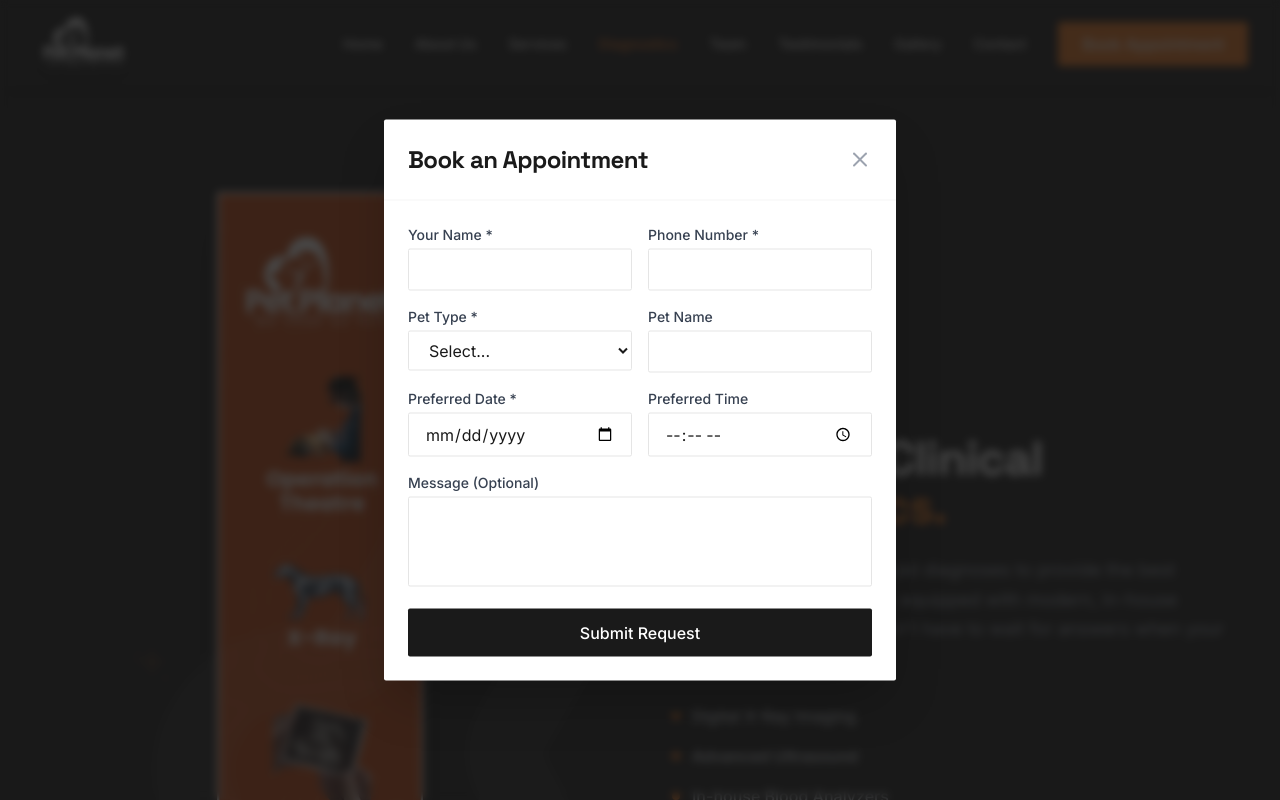
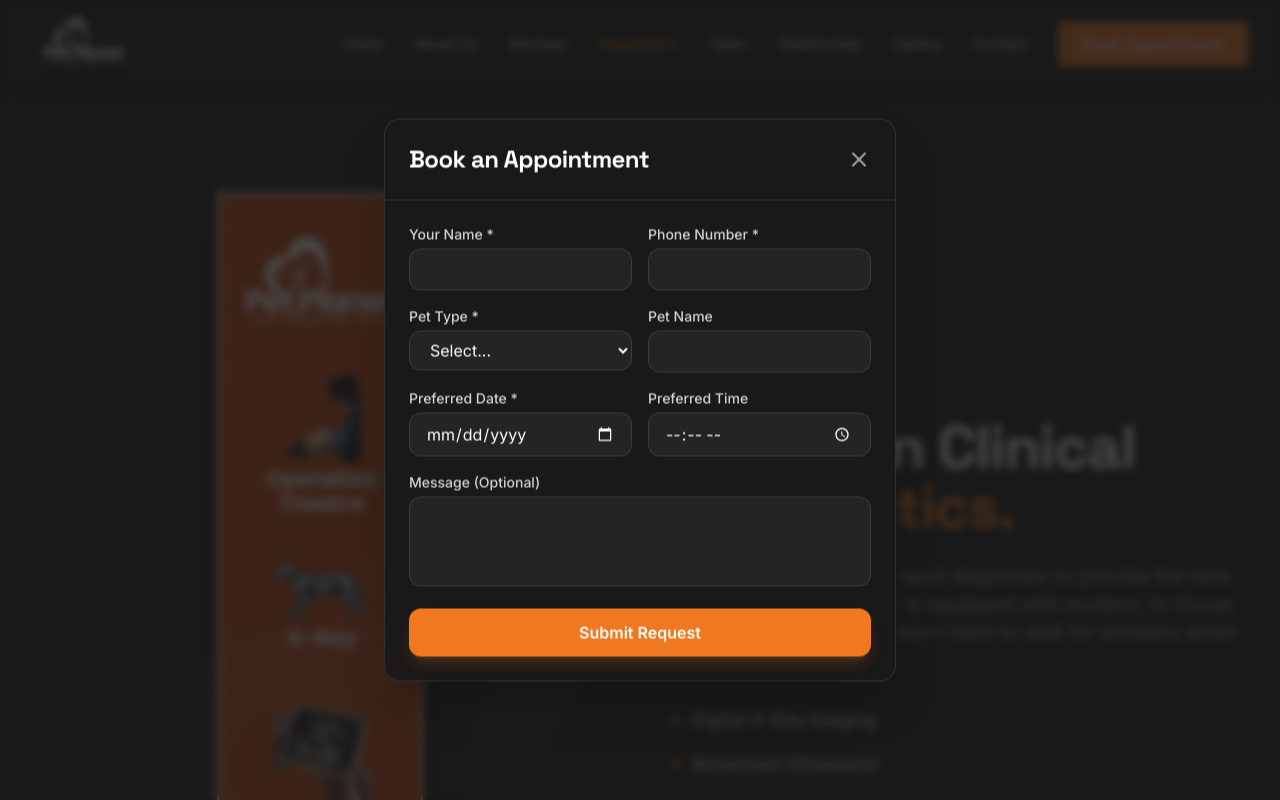
Before and after one commit to Prithvee905/petplanet, a React (Vite) app: page /diagnostics in a window 1280 px wide. Both pictures are taken after a click on the button "Book Appointment". Shown: the top 800 px of the page. Built offline with nearby package versions, Linux system fonts and the light colour scheme.

Commit message:
style: increase text size in diagnostics section for laptop view only

```diff
--- a/src/components/AppointmentModal.tsx
+++ b/src/components/AppointmentModal.tsx
@@ -90,14 +90,14 @@ ${data.message}
             onClick={onClose}
           />
           <motion.div
-            className="fixed top-1/2 left-1/2 -translate-x-1/2 -translate-y-1/2 z-50 w-full max-w-lg bg-white rounded-sm shadow-2xl overflow-hidden"
+            className="fixed top-1/2 left-1/2 -translate-x-1/2 -translate-y-1/2 z-50 w-full max-w-lg bg-black/95 backdrop-blur-2xl rounded-2xl shadow-2xl border border-white/10 overflow-hidden"
             initial={{ opacity: 0, scale: 0.95, y: '-45%', x: '-50%' }}
             animate={{ opacity: 1, scale: 1, y: '-50%', x: '-50%' }}
             exit={{ opacity: 0, scale: 0.95, y: '-45%', x: '-50%' }}
           >
-            <div className="flex justify-between items-center p-6 border-b border-gray-100">
-              <h3 className="text-2xl font-display font-bold">Book an Appointment</h3>
-              <button onClick={onClose} className="text-gray-400 hover:text-black transition-colors">
+            <div className="flex justify-between items-center p-6 border-b border-white/10">
+              <h3 className="text-2xl font-display font-bold text-white">Book an Appointment</h3>
+              <button onClick={onClose} className="text-gray-400 hover:text-white transition-colors">
                 <X size={24} />
               </button>
             </div>
@@ -110,8 +110,8 @@ ${data.message}
                   animate={{ opacity: 1, scale: 1 }}
                 >
                   <CheckCircle2 className="w-20 h-20 text-orange mb-6" />
-                  <h4 className="text-2xl font-display font-bold mb-2">Request Sent!</h4>
-                  <p className="text-gray-600 text-center">We will contact you shortly to confirm your appointment.</p>
+                  <h4 className="text-2xl font-display font-bold mb-2 text-white">Request Sent!</h4>
+                  <p className="text-gray-400 text-center">We will contact you shortly to confirm your appointment.</p>
                 </motion.div>
               ) : (
                 <form onSubmit={handleSubmit} className="space-y-4">
@@ -123,19 +123,19 @@ ${data.message}
 
                   <div className="grid grid-cols-2 gap-4">
                     <div>
-                      <label className="block text-sm font-medium text-gray-700 mb-1">Your Name *</label>
-                      <input required name="name" type="text" className="w-full px-4 py-2 border border-gray-200 rounded-sm focus:outline-none focus:ring-2 focus:ring-orange focus:border-transparent" />
+                      <label className="block text-sm font-medium text-gray-300 mb-1">Your Name *</label>
+                      <input required name="name" type="text" className="w-full px-4 py-2 bg-white/5 border border-white/10 text-white rounded-xl focus:outline-none focus:ring-2 focus:ring-orange focus:border-transparent transition-colors" />
                     </div>
                     <div>
-                      <label className="block text-sm font-medium text-gray-700 mb-1">Phone Number *</label>
-                      <input required name="phone" type="tel" className="w-full px-4 py-2 border border-gray-200 rounded-sm focus:outline-none focus:ring-2 focus:ring-orange focus:border-transparent" />
+                      <label className="block text-sm font-medium text-gray-300 mb-1">Phone Number *</label>
+                      <input required name="phone" type="tel" className="w-full px-4 py-2 bg-white/5 border border-white/10 text-white rounded-xl focus:outline-none focus:ring-2 focus:ring-orange focus:border-transparent transition-colors" />
                     </div>
                   </div>
 
                   <div className="grid grid-cols-2 gap-4">
                     <div>
-                      <label className="block text-sm font-medium text-gray-700 mb-1">Pet Type *</label>
-                      <select required name="pet_type" className="w-full px-4 py-2 border border-gray-200 rounded-sm focus:outline-none focus:ring-2 focus:ring-orange focus:border-transparent bg-white">
+                      <label className="block text-sm font-medium text-gray-300 mb-1">Pet Type *</label>
+                      <select required name="pet_type" className="w-full px-4 py-2 bg-white/5 border border-white/10 text-white rounded-xl focus:outline-none focus:ring-2 focus:ring-orange focus:border-transparent transition-colors [&>option]:bg-gray-900">
                         <option value="">Select...</option>
                         <option value="Dog">Dog</option>
                         <option value="Cat">Cat</option>
@@ -143,31 +143,31 @@ ${data.message}
                       </select>
                     </div>
                     <div>
-                      <label className="block text-sm font-medium text-gray-700 mb-1">Pet Name</label>
-                      <input name="pet_name" type="text" className="w-full px-4 py-2 border border-gray-200 rounded-sm focus:outline-none focus:ring-2 focus:ring-orange focus:border-transparent" />
+                      <label className="block text-sm font-medium text-gray-300 mb-1">Pet Name</label>
+                      <input name="pet_name" type="text" className="w-full px-4 py-2 bg-white/5 border border-white/10 text-white rounded-xl focus:outline-none focus:ring-2 focus:ring-orange focus:border-transparent transition-colors" />
                     </div>
                   </div>
 
                   <div className="grid grid-cols-2 gap-4">
                     <div>
-                      <label className="block text-sm font-medium text-gray-700 mb-1">Preferred Date *</label>
-                      <input required name="preferred_date" type="date" className="w-full px-4 py-2 border border-gray-200 rounded-sm focus:outline-none focus:ring-2 focus:ring-orange focus:border-transparent" />
+                      <label className="block text-sm font-medium text-gray-300 mb-1">Preferred Date *</label>
+                      <input required name="preferred_date" type="date" className="w-full px-4 py-2 bg-white/5 border border-white/10 text-white rounded-xl focus:outline-none focus:ring-2 focus:ring-orange focus:border-transparent transition-colors [color-scheme:dark]" />
                     </div>
                     <div>
-                      <label className="block text-sm font-medium text-gray-700 mb-1">Preferred Time</label>
-                      <input name="preferred_time" type="time" className="w-full px-4 py-2 border border-gray-200 rounded-sm focus:outline-none focus:ring-2 focus:ring-orange focus:border-transparent" />
+                      <label className="block text-sm font-medium text-gray-300 mb-1">Preferred Time</label>
+                      <input name="preferred_time" type="time" className="w-full px-4 py-2 bg-white/5 border border-white/10 text-white rounded-xl focus:outline-none focus:ring-2 focus:ring-orange focus:border-transparent transition-colors [color-scheme:dark]" />
                     </div>
                   </div>
 
                   <div>
-                    <label className="block text-sm font-medium text-gray-700 mb-1">Message (Optional)</label>
-                    <textarea name="message" rows={3} className="w-full px-4 py-2 border border-gray-200 rounded-sm focus:outline-none focus:ring-2 focus:ring-orange focus:border-transparent resize-none"></textarea>
+                    <label className="block text-sm font-medium text-gray-300 mb-1">Message (Optional)</label>
+                    <textarea name="message" rows={3} className="w-full px-4 py-2 bg-white/5 border border-white/10 text-white rounded-xl focus:outline-none focus:ring-2 focus:ring-orange focus:border-transparent resize-none transition-colors"></textarea>
                   </div>
 
                   <button
                     type="submit"
                     disabled={loading}
-                    className="w-full bg-black hover:bg-orange text-white py-3 rounded-sm font-medium transition-colors flex items-center justify-center mt-6"
+                    className="w-full bg-orange hover:bg-[#d95a00] text-white py-3 rounded-xl font-bold transition-transform hover:scale-[1.02] active:scale-[0.98] flex items-center justify-center mt-6 shadow-lg shadow-orange/20"
                   >
                     {loading ? <Loader2 className="animate-spin w-5 h-5" /> : 'Submit Request'}
                   </button>
--- a/src/components/DiagnosticsSection.tsx
+++ b/src/components/DiagnosticsSection.tsx
@@ -15,7 +15,7 @@ export function DiagnosticsSection() {
       <div className="max-w-7xl mx-auto px-4 sm:px-6 lg:px-8">
         <div className="grid grid-cols-1 lg:grid-cols-2 gap-16 items-center">
 
-          <div className="order-2 lg:order-1 grid grid-cols-1 gap-4">
+          <div className="order-1 lg:order-1 grid grid-cols-1 gap-4">
             <motion.div
               className="flex justify-center"
               initial={{ opacity: 0, scale: 0.9 }}
@@ -28,14 +28,14 @@ export function DiagnosticsSection() {
           </div>
 
           <motion.div
-            className="order-1 lg:order-2"
+            className="order-2 lg:order-2"
             initial={{ opacity: 0, x: 50 }}
             whileInView={{ opacity: 1, x: 0 }}
             viewport={{ once: true }}
             transition={{ duration: 0.6 }}
           >
-            <h2 className="text-4xl md:text-5xl font-display font-bold mb-6">Precision Clinical <span className="text-orange">Diagnostics.</span></h2>
-            <p className="text-lg text-gray-400 mb-8 leading-relaxed">
+            <h2 className="text-4xl md:text-5xl lg:text-6xl font-display font-bold mb-6">Precision Clinical <span className="text-orange">Diagnostics.</span></h2>
+            <p className="text-lg lg:text-xl text-gray-400 mb-8 leading-relaxed">
               We believe in accurate, rapid diagnoses to provide the best possible care. Our clinic is equipped with modern, in-house diagnostic tools so you don't have to wait for answers when your pet needs help.
             </p>
             <ul className="space-y-4">
@@ -47,7 +47,7 @@ export function DiagnosticsSection() {
               ].map((item, i) => (
                 <li key={i} className="flex items-center gap-3">
                   <div className="w-2 h-2 bg-orange rounded-full" />
-                  <span className="text-gray-300 font-medium">{item}</span>
+                  <span className="text-gray-300 font-medium lg:text-lg">{item}</span>
                 </li>
               ))}
             </ul>
--- a/src/components/DrKiranSection.tsx
+++ b/src/components/DrKiranSection.tsx
@@ -89,8 +89,8 @@ export function DrKiranSection() {
             {/* Highlights */}
             <div className="grid grid-cols-3 gap-4 mt-10">
               {[
-                { number: '2008', label: 'Est. Year' },
-                { number: '20+', label: 'Years Experience' },
+                { number: '2009', label: 'Est. Year' },
+                { number: '17+', label: 'Years Experience' },
                 { number: '1800+', label: 'Pet Families' },
               ].map((s, i) => (
                 <motion.div
--- a/src/components/Navbar.tsx
+++ b/src/components/Navbar.tsx
@@ -94,14 +94,14 @@ export function Navbar({ onBookClick }: NavbarProps) {
         animate={{ opacity: isMobileMenuOpen ? 1 : 0, x: isMobileMenuOpen ? 0 : '100%' }}
         transition={{ duration: 0.3 }}
       >
-        <div className="flex flex-col items-center justify-center h-full space-y-8">
+        <div className="flex flex-col items-center justify-center h-full space-y-6">
           {navLinks.map((link) => (
             <Link
               key={link.name}
               to={link.href}
               onClick={() => setIsMobileMenuOpen(false)}
               className={cn(
-                "text-3xl font-display hover:text-orange transition-colors",
+                "text-2xl font-display hover:text-orange transition-colors",
                 location.pathname === link.href ? 'text-orange' : 'text-white'
               )}
             >
--- a/src/components/ServicesSection.tsx
+++ b/src/components/ServicesSection.tsx
@@ -103,8 +103,8 @@ export function ServicesSection() {
               viewport={{ once: true }}
               transition={{ duration: 0.5, delay: index * 0.05 }}
             >
-              {/* Card Image Header - Increased height for photo clarity */}
-              <div className="relative h-72 sm:h-80 w-full overflow-hidden bg-gray-200">
+              {/* Card Image Header - Responsive height for better mobile viewing */}
+              <div className="relative h-48 sm:h-64 lg:h-80 w-full overflow-hidden bg-gray-200">
                 <img
                   src={service.image}
                   alt={service.title}
--- a/src/components/TestimonialsSection.tsx
+++ b/src/components/TestimonialsSection.tsx
@@ -50,14 +50,14 @@ export function TestimonialsSection() {
           {testimonials.map((testimonial, i) => (
             <motion.div
               key={i}
-              className="bg-gray-100 p-8 rounded-sm relative"
+              className="bg-gray-100 p-6 md:p-8 rounded-sm relative"
               initial={{ opacity: 0, y: 30 }}
               whileInView={{ opacity: 1, y: 0 }}
               viewport={{ once: true }}
               transition={{ duration: 0.6, delay: i * 0.2 }}
             >
               <div className="text-orange text-6xl font-display leading-none absolute -top-4 left-6 opacity-20">"</div>
-              <p className="text-gray-800 mb-8 relative z-10 font-body leading-relaxed text-lg">
+              <p className="text-gray-800 mb-6 md:mb-8 relative z-10 font-body leading-relaxed text-base md:text-lg">
                 {testimonial.text}
               </p>
               <div>
--- a/src/pages/GalleryPage.tsx
+++ b/src/pages/GalleryPage.tsx
@@ -87,7 +87,7 @@ export function GalleryPage() {
                 viewport={{ once: true }}
                 transition={{ duration: 0.5, delay: index * 0.1 }}
               >
-                <div className="relative h-80 sm:h-96 overflow-hidden bg-gray-200">
+                <div className="relative h-56 sm:h-72 md:h-80 overflow-hidden bg-gray-200">
                   <img
                     src={item.image}
                     alt={item.title}
```
